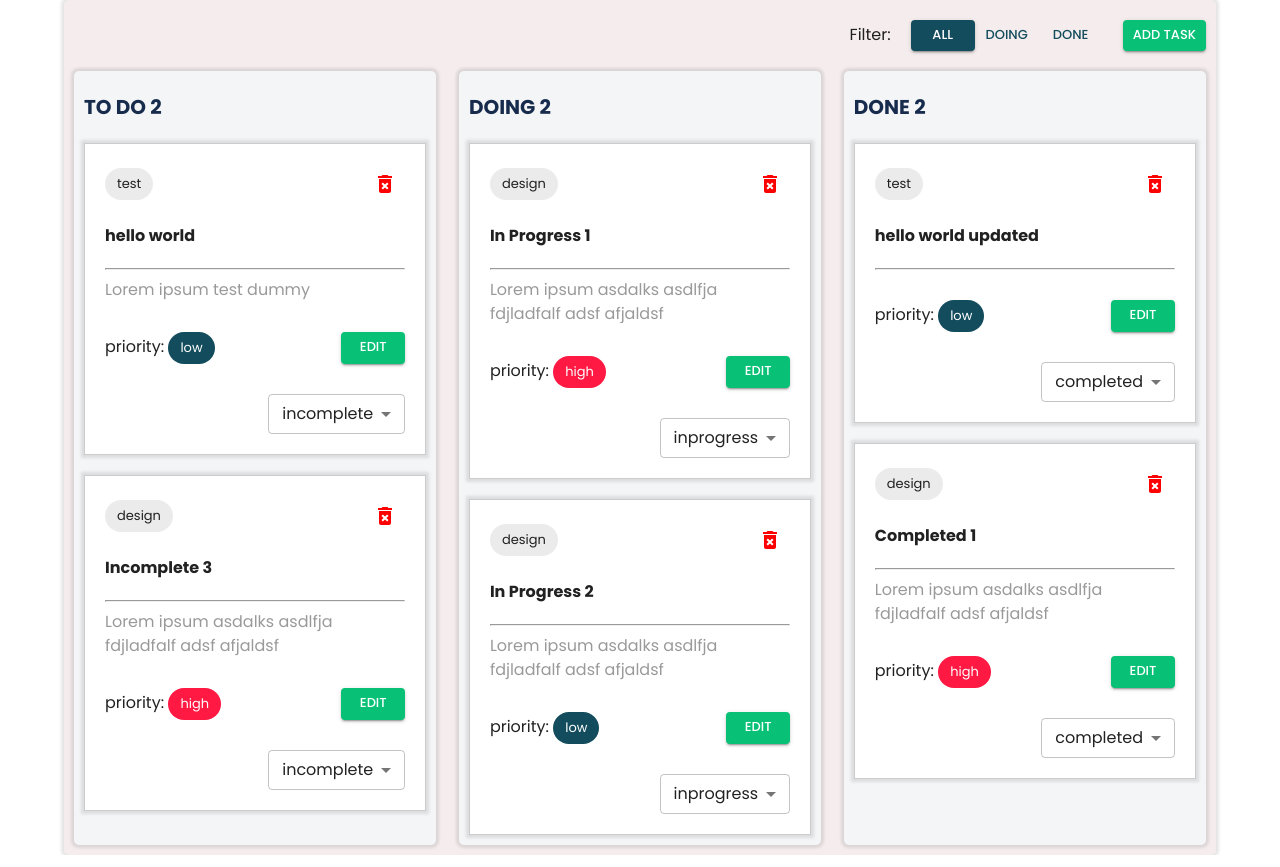
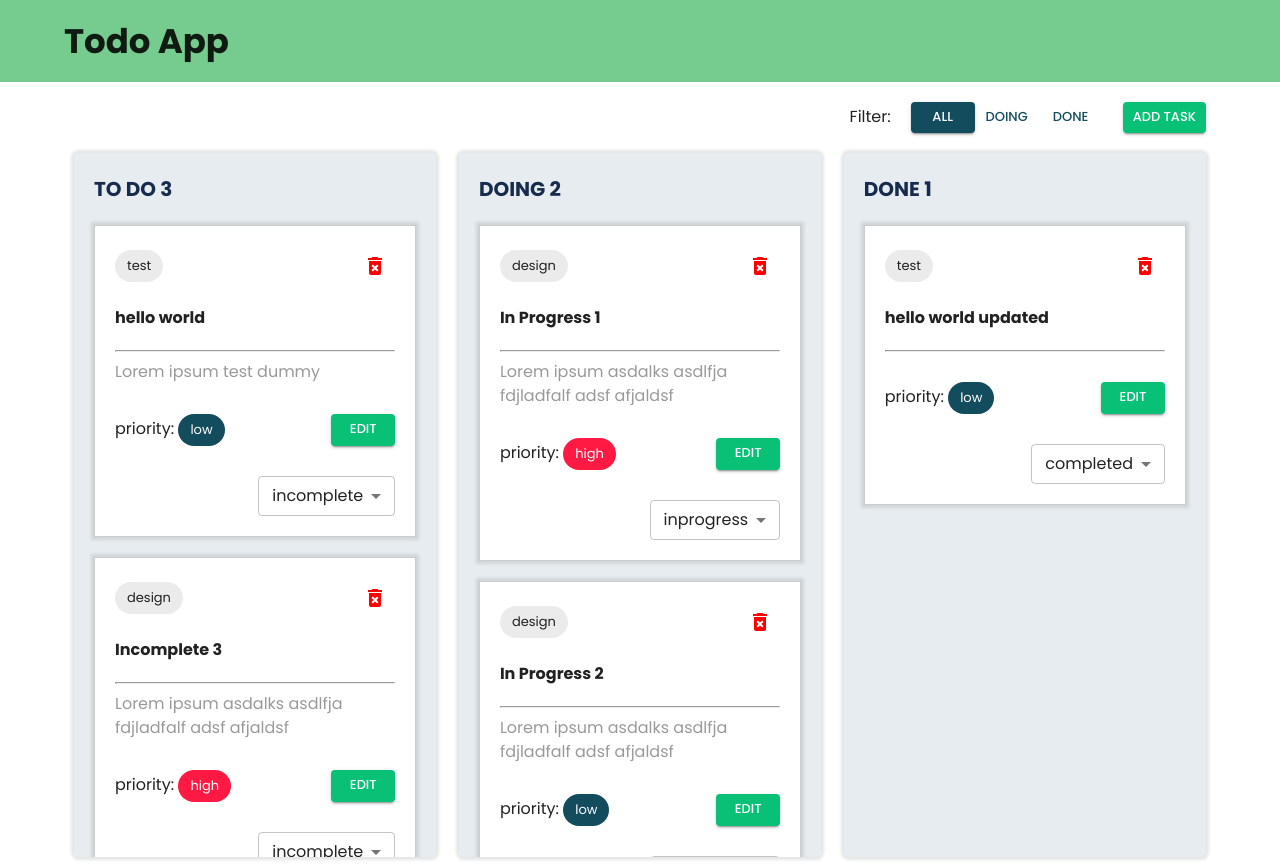
Before and after one commit to ThaneshworJoshi/TodoApp, a React (Create React App) app: page / in a window 1280 px wide. Built offline with nearby package versions, Linux system fonts and the light colour scheme; data requests are answered from the project's data file.

Commit message:
style: update app colors and css

```diff
--- a/db.json
+++ b/db.json
@@ -24,12 +24,12 @@
       "priority": "high"
     },
     {
-      "id": 5,
       "title": "Completed 1",
-      "status": "completed",
+      "status": "incomplete",
+      "description": "Lorem ipsum asdalks asdlfja fdjladfalf adsf afjaldsf",
+      "priority": "high",
       "tag": "design",
-      "description": "Lorem ipsum asdalks asdlfja fdjladfalf adsf afjaldsf",
-      "priority": "high"
+      "id": 5
     },
     {
       "id": 6,
--- a/src/App.tsx
+++ b/src/App.tsx
@@ -1,6 +1,6 @@
 import { useEffect, useState } from 'react'
 
-import { TaskBoard } from './components/organisms'
+import { Header, TaskBoard } from './components/organisms'
 import { useTaskBoardData } from './hooks/useTaskBoardData'
 import { useAppDispatch, useAppSelector } from './redux/hooks'
 import { fetchTodos } from './redux/features/todoSlice'
@@ -16,7 +16,12 @@ function App() {
     dispatch(fetchTodos())
   }, [dispatch])
 
-  return <TaskBoard columns={taskBoardData} todos={todos} />
+  return (
+    <>
+      <Header />
+      <TaskBoard columns={taskBoardData} todos={todos} />
+    </>
+  )
 }
 
 export default App
--- a/src/components/molecules/TaskColumn/TaskColumn.component.tsx
+++ b/src/components/molecules/TaskColumn/TaskColumn.component.tsx
@@ -12,10 +12,11 @@ const StyledBox = styled(Box)<{ isActiveColumn?: boolean }>(({
     flex: 1,
     borderRadius: '5px',
     boxShadow: '0px 0px 3px 3px rgba(0,0,0,0.1)',
-    padding: '20px 10px 10px 10px',
-    backgroundColor: '#f4f5f7',
+    padding: '20px 20px 10px',
+    backgroundColor: '#e6ecf0',
     width: 'fit-content',
-    height: 'auto',
+    height: '88vh',
+    overflowY: 'auto',
     '& .task-card:not(:last-child)': {
       marginBottom: '20px',
     },
--- a/src/components/organisms/Header/Header.component.tsx
+++ b/src/components/organisms/Header/Header.component.tsx
@@ -5,6 +5,9 @@ const StyledHeaderWrapper = styled(Box)(() => {
   return {
     padding: '20px 0',
     backgroundColor: '#76CC8E',
+    position: 'sticky',
+    top: 0,
+    zIndex: 1,
   }
 })
 export const Header = () => {
--- a/src/components/organisms/TaskBoard/TaskBoard.component.tsx
+++ b/src/components/organisms/TaskBoard/TaskBoard.component.tsx
@@ -20,8 +20,6 @@ const BoardWrapperBox = styled(Box)(() => {
   return {
     padding: '10px',
     borderRadius: '5px',
-    boxShadow: '0px 0px 3px 3px rgba(0,0,0,0.1)',
-    backgroundColor: '#f5eded',
     width: '100%',
     height: 'auto',
   }
--- a/src/components/organisms/index.ts
+++ b/src/components/organisms/index.ts
@@ -1 +1,2 @@
 export * from './TaskBoard'
+export * from './Header'
```
